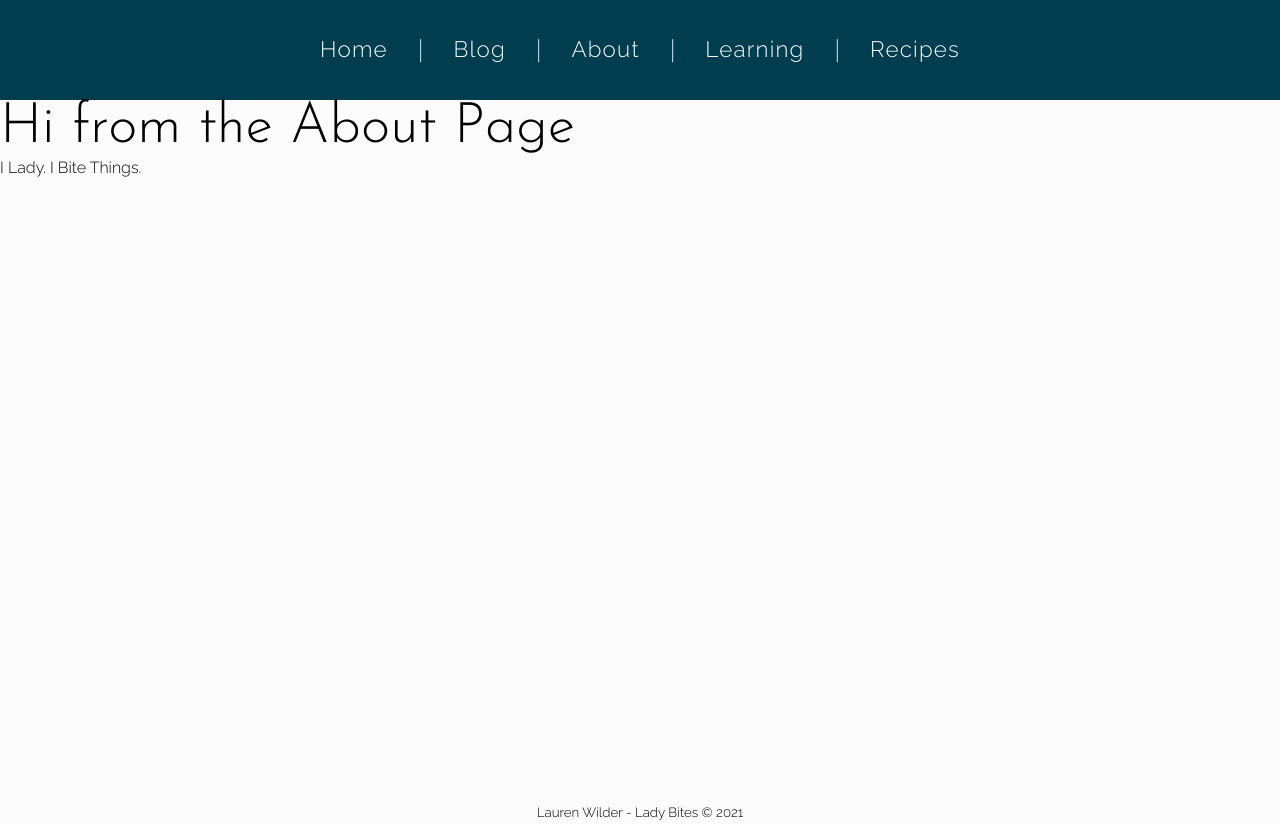
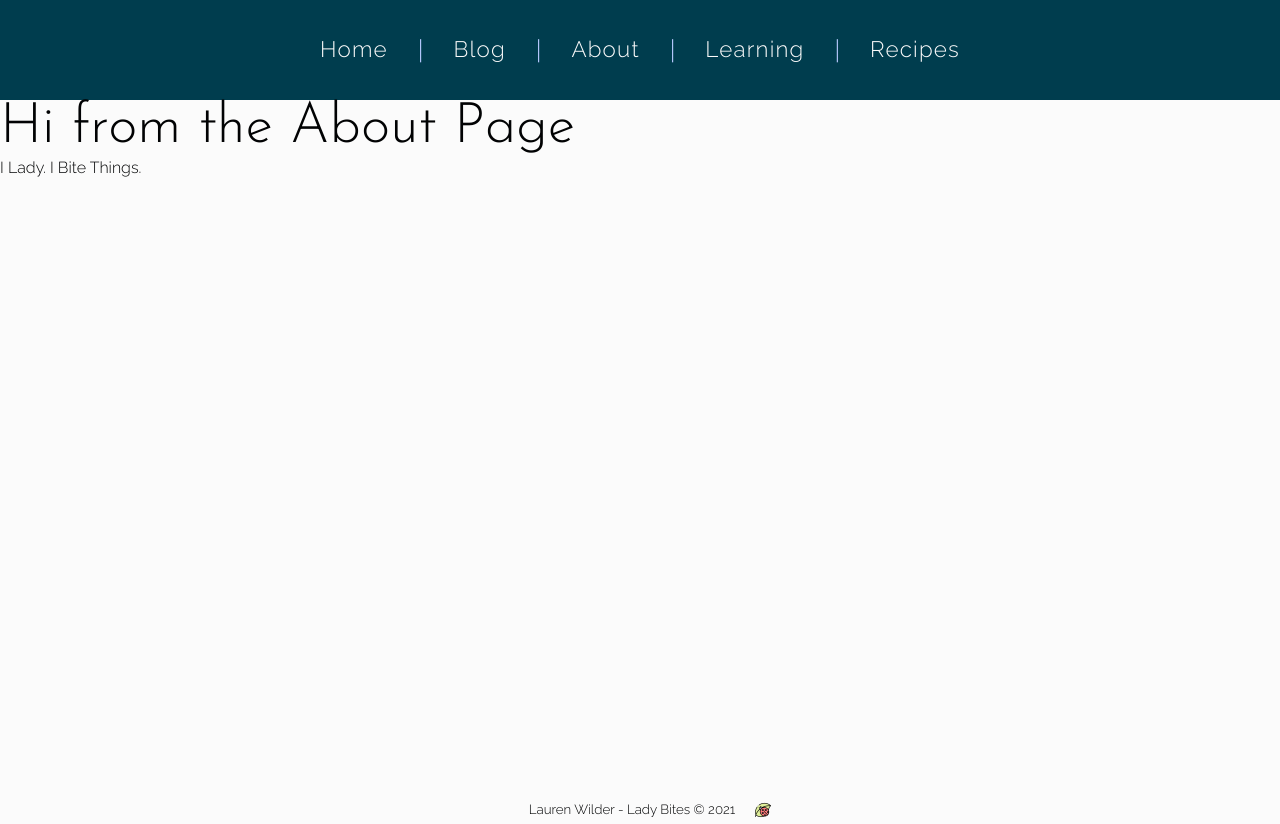
Before and after one commit to WilderDev/Lady-Bites_Blog, a Gatsby site: page /about in a window 1280 px wide. Built offline with nearby package versions, Linux system fonts and the light colour scheme; Gatsby itself is replaced by a stand-in of ours.

Commit message:
ADD: Lil' Lady Bug in Footer ;D

```diff
--- a/src/components/footer.js
+++ b/src/components/footer.js
@@ -1,4 +1,5 @@
 import React from "react";
+import { StaticImage } from "gatsby-plugin-image";
 
 import Styles from "../styles/components/footer.module.scss";
 
@@ -8,6 +9,13 @@ const Footer = () => {
       <small>
         Lauren Wilder - Lady Bites &copy; {new Date().getFullYear()}
       </small>
+      <StaticImage
+        src="../images/ladybird.png"
+        alt="Lil' Ladybug on a chewed leaf"
+        placeholder="tracedSVG"
+        layout="fixed"
+        loading="lazy"
+      />
     </footer>
   );
 };
--- a/src/styles/components/footer.module.scss
+++ b/src/styles/components/footer.module.scss
@@ -1,4 +1,12 @@
 .container {
   text-align: center;
   background: #fbfbfb;
+  display: flex;
+  justify-content: center;
+  align-items: center;
+  flex-direction: row;
+
+  small {
+    padding: 0 20px;
+  }
 }
```
Also changed, not shown: README.md, src/images/ladybird.png (added).
